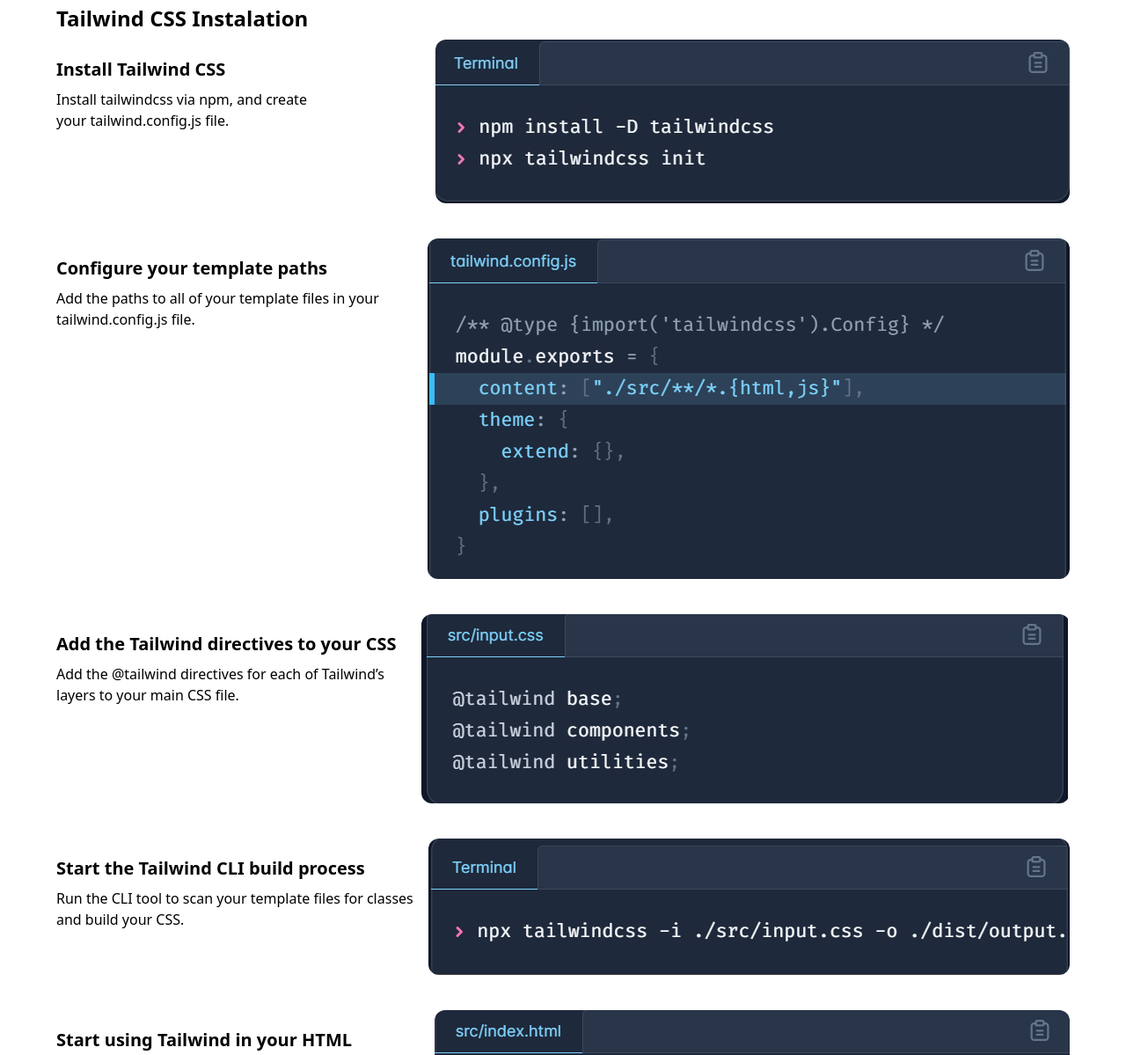
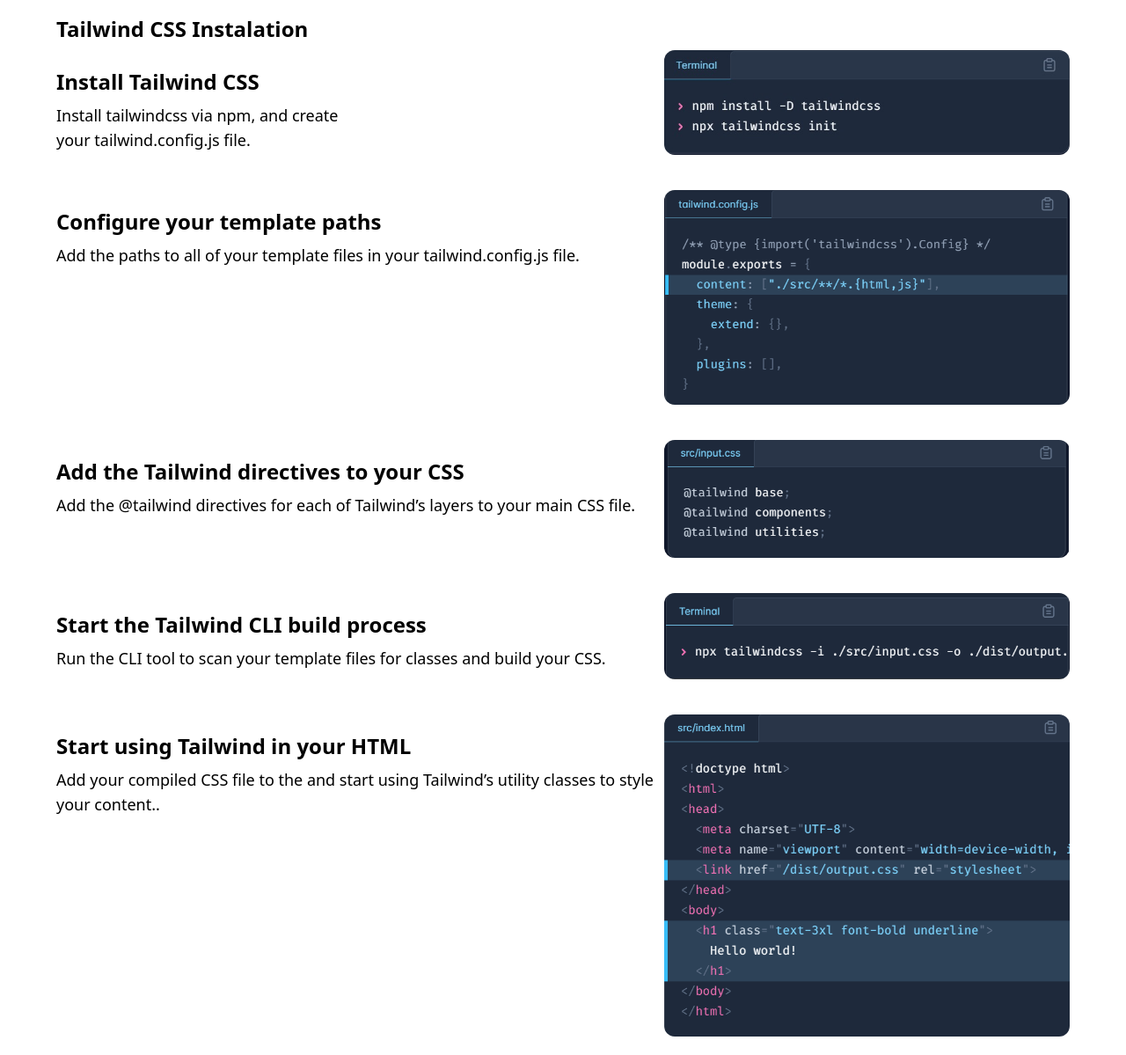
Before and after one commit to PedroHSiqueira/Prototype-Programming-Blog, a website: page src/index.html in a window 1280 px wide. Shown: the part 4711-5910 px from the top of the page at 88% size. Drawn offline with Linux system fonts and the light colour scheme.

Commit message:
Melhorias esteticas

```diff
--- a/src/index.html
+++ b/src/index.html
@@ -186,43 +186,46 @@
   <div class="bg-gray-950 mt-8 h-3 w-screen"></div>
   <section id="Learning" class="mx-16">
     <h2 class="scroll-mt-46 text-start mt-8 text-3xl font-bold">learning: </h2>
-    <h2 class="scroll-mt-46 text-start mt-2 mb-2 text-2xl font-bold">Tailwind CSS Instalation </h2>
+    <h2 class="scroll-mt-46 text-start mt-5 mb-2 text-2xl font-bold">Tailwind CSS Instalation </h2>
 
      <div class="flex justify-between">
        <div>
-         <h2 class="mt-5 text-xl font-bold">Install Tailwind CSS</h2>
-          <p class="mt-2 text-base">Install tailwindcss via npm, and create <br> your tailwind.config.js file.</p>
+         <h2 class="mt-5 text-2xl font-bold">Install Tailwind CSS</h2>
+          <p class="mt-2 text-lg">Install tailwindcss via npm, and create <br> your tailwind.config.js file.</p>
         </div>
-        <img src="./img/learning/imagem 1.png" class="hidden rounded-xl Ltablet:block ">
+        <img src="./img/learning/imagem 1.png" class="learning-div hidden rounded-xl Ltablet:block ">
       </div>
 
       <div class="flex justify-between mt-10">
         <div>
-          <h2 class="mt-5 text-xl font-bold">Configure your template paths</h2>
-           <p class="mt-2 text-base">Add the paths to all of your template files in your tailwind.config.js file.</p>
+          <h2 class="mt-5 text-2xl font-bold">Configure your template paths</h2>
+           <p class="mt-2 text-lg">Add the paths to all of your template files in your tailwind.config.js file.</p>
          </div>
-         <img src="./img/learning/imagem 2.png" class="hidden rounded-xl Ltablet:block ">
+         <img src="./img/learning/imagem 2.png" class="learning-div hidden rounded-xl Ltablet:block ">
        </div>
+
        <div class="flex justify-between mt-10">
        <div>
-         <h2 class="mt-5 text-xl font-bold">Add the Tailwind directives to your CSS</h2>
-          <p class="mt-2 text-base">Add the @tailwind directives for each of Tailwind’s layers to your main CSS file.</p>
+         <h2 class="mt-5 text-2xl font-bold">Add the Tailwind directives to your CSS</h2>
+          <p class="mt-2 text-lg">Add the @tailwind directives for each of Tailwind’s layers to your main CSS file.</p>
        </div>
-        <img src="./img/learning/imagem 3.png" class="hidden rounded-xl Ltablet:block ">
+        <img src="./img/learning/imagem 3.png" class="learning-div hidden rounded-xl Ltablet:block ">
       </div>
+
       <div class="flex justify-between mt-10">
         <div>
-          <h2 class="mt-5 text-xl font-bold">Start the Tailwind CLI build process</h2>
-           <p class="mt-2 text-base">Run the CLI tool to scan your template files for classes and build your CSS.</p>
+          <h2 class="mt-5 text-2xl font-bold">Start the Tailwind CLI build process</h2>
+           <p class="mt-2 text-lg">Run the CLI tool to scan your template files for classes and build your CSS.</p>
         </div>
-         <img src="./img/learning/imagem 4.png" class="hidden rounded-xl Ltablet:block ">
+         <img src="./img/learning/imagem 4.png" class="learning-div hidden rounded-xl Ltablet:block ">
        </div>
+
        <div class="flex justify-between mt-10">
         <div>
-          <h2 class="mt-5 text-xl font-bold">Start using Tailwind in your HTML</h2>
-           <p class="mt-2 text-base">Add your compiled CSS file to the <head> and start using Tailwind’s utility classes to style your content..</p>
+          <h2 class="mt-5 text-2xl font-bold">Start using Tailwind in your HTML</h2>
+           <p class="mt-2 text-lg">Add your compiled CSS file to the <head> and start using Tailwind’s utility classes to style your content..</p>
         </div>
-         <img src="./img/learning/imagem 5.png" class="hidden rounded-xl Ltablet:block ">
+         <img src="./img/learning/imagem 5.png" class="learning-div hidden rounded-xl Ltablet:block ">
        </div>
   </section>
 
--- a/src/input.css
+++ b/src/input.css
@@ -29,6 +29,10 @@
   @apply w-[70%] h-[60%] mt-5 mx-auto rounded-lg cursor-pointer shadow-[rgba(13,_38,_76,_0.19)_0px_9px_20px];
 }
 
+.learning-div {
+  @apply w-[40%]
+}
+
 .header {
   @apply bg-white sticky top-0 p-3 flex items-center justify-around shadow-[rgba(13,_38,_76,_0.19)_0px_9px_20px]
 }
```
Also changed, not shown: dist/output.css.
